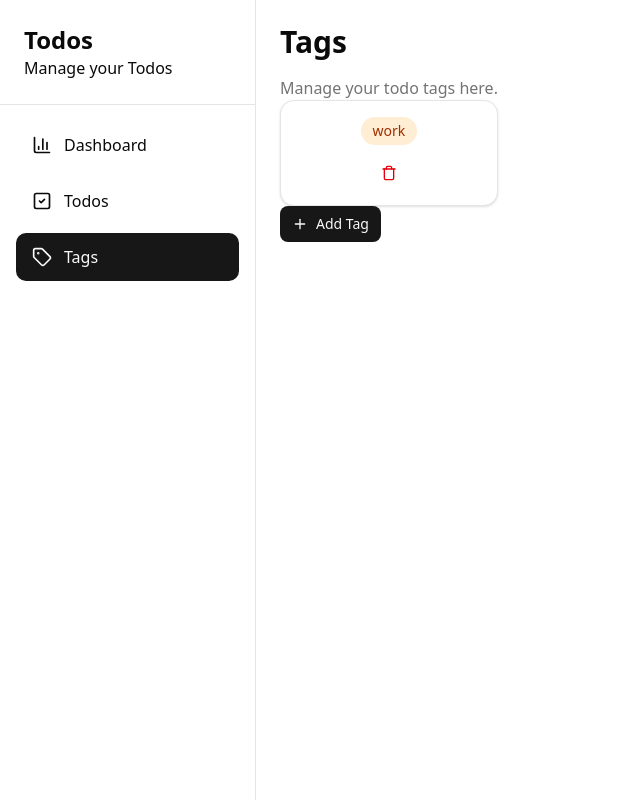
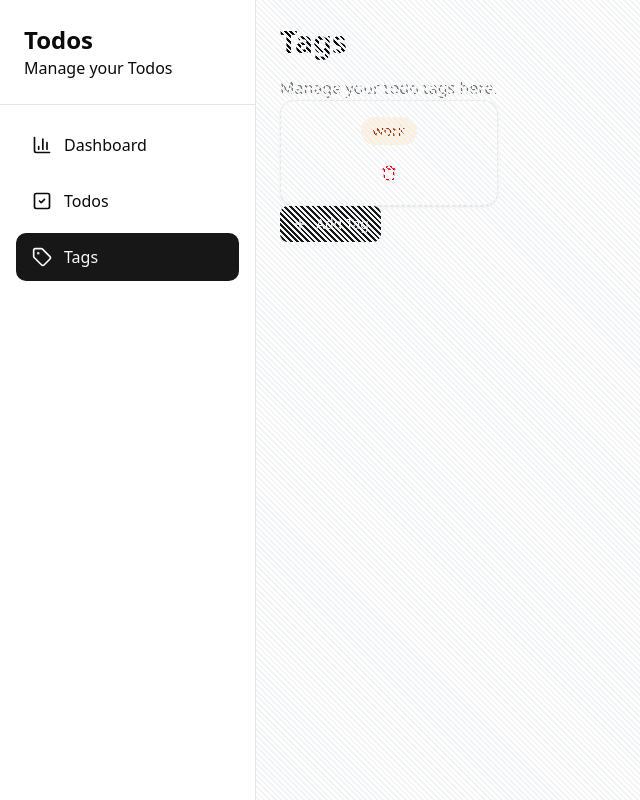
Before and after one commit to Killer545537/Todos, a Next.js app: page /tags in a window 1280 px wide. Shown: the whole page, without its empty margins (0-640 px from the left). Built offline with nearby package versions, Linux system fonts and the light colour scheme.

Commit message:
feat(landing): added a gradient

```diff
--- a/app/layout.tsx
+++ b/app/layout.tsx
@@ -31,8 +31,18 @@ export default function RootLayout({
             <body
                 className={`${geistSans.variable} ${geistMono.variable} antialiased`}
             >
-                {children}
-                <Toaster />
+                <div className='min-h-screen w-full bg-white relative'>
+                    {/* Diagonal Stripes Background */}
+                    <div
+                        className='absolute inset-0 z-0'
+                        style={{
+                            backgroundImage:
+                                'repeating-linear-gradient(45deg, transparent, transparent 2px, #f3f4f6 2px, #f3f4f6 4px)',
+                        }}
+                    />
+                    {children}
+                    <Toaster />
+                </div>
             </body>
         </html>
     );
```
